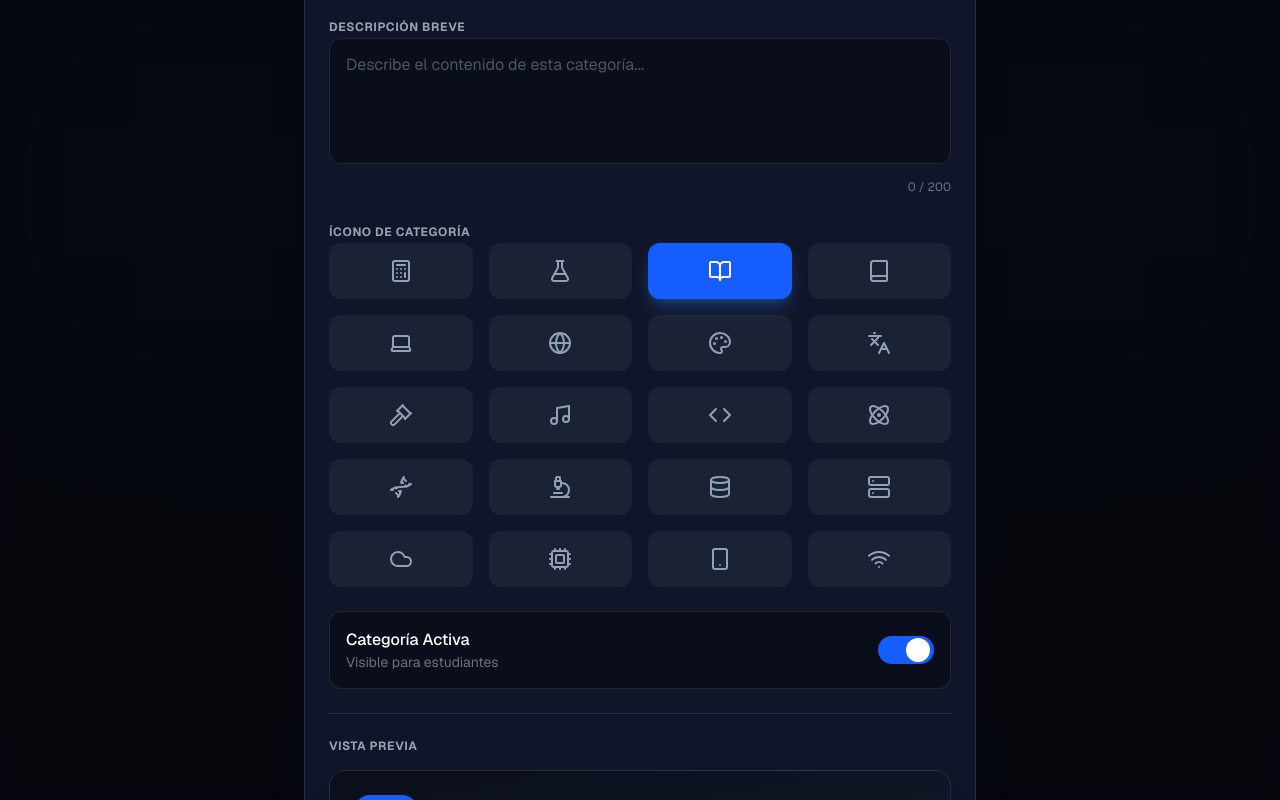
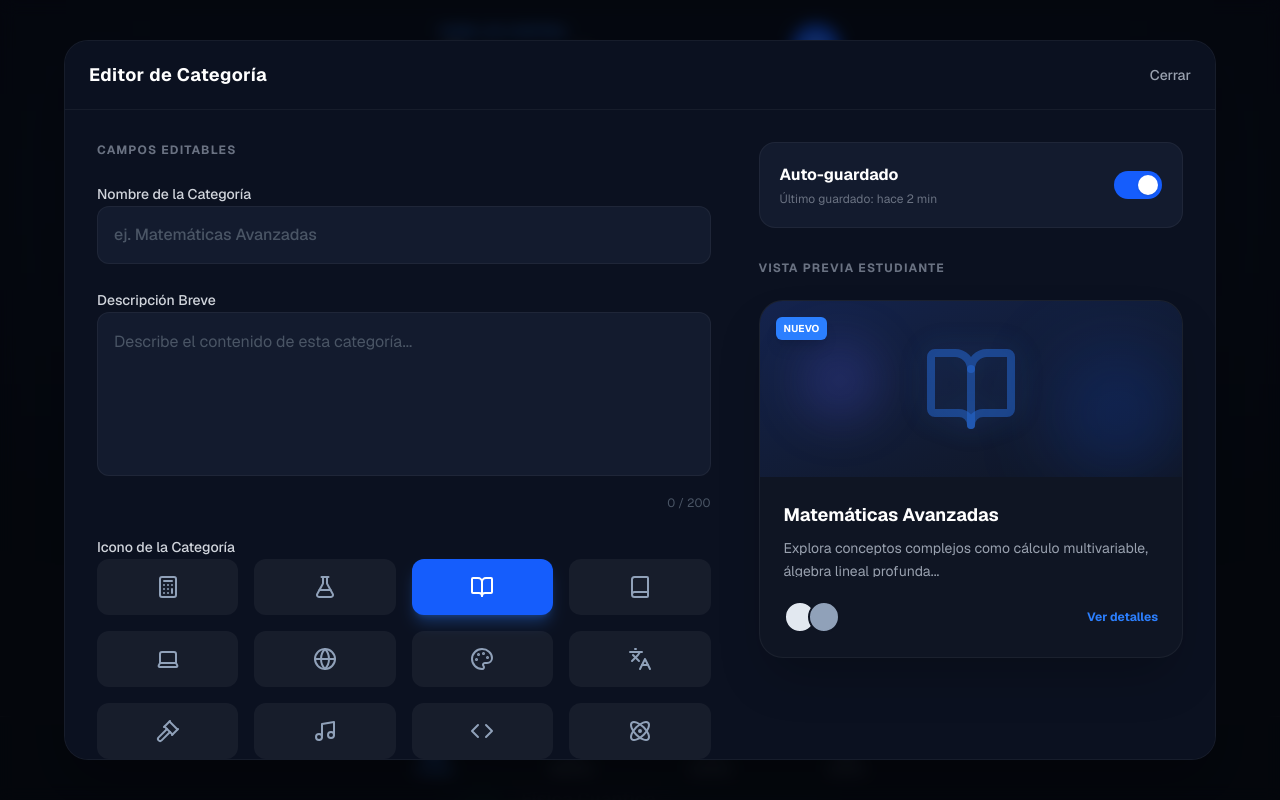
Before and after one commit to unerg-ortiz/edupractica-app, a Next.js app: page /1/admin/categories in a window 1280 px wide. Both pictures are taken after a click on the button 816 px from the left and 48 px from the top of the page. Shown: the top 800 px of the page. Built offline with nearby package versions, Linux system fonts and the light colour scheme.

Commit message:
feat: Add category administration page with a form for creating and editing categories.

```diff
--- a/app/[lang]/admin/categories/page.tsx
+++ b/app/[lang]/admin/categories/page.tsx
@@ -289,7 +289,7 @@ export default function AdminCategoriesPage() {
             {/* Modal Overlay for Form */}
             {isFormOpen && (
                 <div className="fixed inset-0 z-50 flex items-center justify-center p-4 bg-black/60 backdrop-blur-sm animate-in fade-in duration-200">
-                    <div className="w-full max-w-2xl animate-in zoom-in-95 duration-200">
+                    <div className="w-full max-w-2xl md:max-w-6xl animate-in zoom-in-95 duration-200 h-full md:h-auto flex flex-col justify-center">
                         <CategoryForm initialData={editingCategory} onClose={handleFormClose} />
                     </div>
                 </div>
--- a/components/admin/categories/CategoryForm.tsx
+++ b/components/admin/categories/CategoryForm.tsx
@@ -125,72 +125,85 @@ export const CategoryForm: React.FC<CategoryFormProps> = ({ initialData, onClose
 
     return (
         <>
-            <div className="bg-[#0f1629] text-white rounded-3xl w-full max-w-3xl mx-auto shadow-2xl border border-white/10 overflow-hidden">
+            <div className="bg-[#0b1120] text-white rounded-3xl w-full h-full md:h-auto md:max-h-[90vh] shadow-2xl border border-white/5 overflow-y-auto scrollbar-hide flex flex-col">
                 {/* Header */}
-                <div className="flex justify-between items-center p-6 border-b border-white/10 bg-gradient-to-b from-[#151b2d] to-[#0f1629]">
-                    <h2 className="text-2xl font-bold tracking-tight">
-                        {initialData ? t('editTitle') : t('newTitle')}
+                <div className="flex justify-between items-center px-6 py-5 border-b border-white/5 bg-[#0b1120] sticky top-0 z-10">
+                    <div className="flex items-center gap-3">
+                        <button onClick={onClose} className="md:hidden">
+                            <span className="text-xl">‹</span>
+                        </button>
+                        <h2 className="text-lg font-bold tracking-wide">
+                            {initialData ? t('editTitle') : 'Editor de Categoría'}
                         </h2>
+                    </div>
                     <button
                         onClick={onClose}
-                        className="p-2 hover:bg-white/10 rounded-full transition-colors"
+                        className="text-sm font-medium text-gray-400 hover:text-white transition-colors"
                     >
-                        <X className="w-6 h-6 text-gray-400" />
+                        {t('close')}
                     </button>
                 </div>
 
-                <form onSubmit={handleSubmit(onSubmitForm)} className="p-6 space-y-6">
+                <form onSubmit={handleSubmit(onSubmitForm)} className="flex-1 p-6 md:p-8">
+                    <div className="grid grid-cols-1 md:grid-cols-12 gap-8 lg:gap-12">
+
+                        {/* LEFT COLUMN - Editable Fields */}
+                        <div className="md:col-span-7 space-y-8">
+                            <div>
+                                <h3 className="text-xs font-bold text-gray-500 uppercase tracking-widest mb-6">
+                                    CAMPOS EDITABLES
+                                </h3>
+
                                 {/* Name Field */}
-                    <div className="space-y-2">
-                        <div className="flex justify-between items-center">
-                            <label className="text-xs font-bold text-gray-400 uppercase tracking-wider">
+                                <div className="space-y-3 mb-6">
+                                    <label className="text-sm font-medium text-gray-300">
                                         {t('nameLabel')}
                                     </label>
-                            <span className={clsx(
-                                "text-xs font-medium",
-                                (nameValue?.length || 0) > 45 ? "text-amber-400" : "text-gray-500"
-                            )}>
-                                {nameValue?.length || 0} / 50
-                            </span>
-                        </div>
+                                    <div className="relative group">
                                         <input
                                             {...register('name')}
                                             maxLength={50}
-                            className="w-full bg-[#0a0e1a] border border-white/10 rounded-xl px-4 py-3.5 text-white placeholder-gray-600 focus:outline-none focus:border-blue-500/50 focus:ring-2 focus:ring-blue-500/20 transition-all"
+                                            className="w-full bg-[#131b2e] border border-white/5 rounded-xl px-4 py-4 text-white placeholder-gray-600 focus:outline-none focus:border-blue-500/50 focus:ring-1 focus:ring-blue-500/50 transition-all font-medium"
                                             placeholder={t('namePlaceholder')}
                                         />
+                                        {!isDuplicate && !isCheckingDuplicate && nameValue && !errors.name && (
+                                            <div className="absolute right-4 top-1/2 -translate-y-1/2 w-5 h-5 bg-emerald-500 rounded-full flex items-center justify-center">
+                                                <Check className="w-3 h-3 text-[#0b1120] stroke-[3]" />
+                                            </div>
+                                        )}
+                                    </div>
+                                    {getValidationMessage()}
                                     {errors.name && (
-                            <p className="text-red-400 text-sm mt-2 flex items-center gap-2">
+                                        <p className="text-red-400 text-sm flex items-center gap-2">
                                             <AlertCircle className="w-4 h-4" />
                                             {errors.name.message}
                                         </p>
                                     )}
-                        {getValidationMessage()}
                                 </div>
 
                                 {/* Description Field */}
-                    <div className="space-y-2">
-                        <label className="text-xs font-bold text-gray-400 uppercase tracking-wider">
+                                <div className="space-y-3 mb-6">
+                                    <label className="text-sm font-medium text-gray-300">
                                         {t('descriptionLabel')}
                                     </label>
                                     <textarea
                                         {...register('description')}
-                            rows={4}
+                                        rows={5}
                                         maxLength={200}
-                            className="w-full bg-[#0a0e1a] border border-white/10 rounded-xl px-4 py-3.5 text-white placeholder-gray-600 focus:outline-none focus:border-blue-500/50 focus:ring-2 focus:ring-blue-500/20 transition-all resize-none"
+                                        className="w-full bg-[#131b2e] border border-white/5 rounded-xl px-4 py-4 text-white placeholder-gray-600 focus:outline-none focus:border-blue-500/50 focus:ring-1 focus:ring-blue-500/50 transition-all resize-none leading-relaxed"
                                         placeholder={t('descriptionPlaceholder')}
                                     />
                                     <div className="flex justify-end">
-                            <span className="text-xs text-gray-500">
+                                        <span className="text-xs text-gray-600">
                                             {descriptionValue?.length || 0} / 200
                                         </span>
                                     </div>
                                 </div>
 
-                    {/* Icon Picker */}
-                    <div className="space-y-2">
-                        <label className="text-xs font-bold text-gray-400 uppercase tracking-wider">
-                            {t('iconLabel')}
+                                {/* Icon Picker (Kept for functionality, though not in screenshot) */}
+                                <div className="space-y-3">
+                                    <label className="text-sm font-medium text-gray-300">
+                                        Icono de la Categoría
                                     </label>
                                     <Controller
                                         control={control}
@@ -203,68 +216,101 @@ export const CategoryForm: React.FC<CategoryFormProps> = ({ initialData, onClose
                                         )}
                                     />
                                 </div>
-
-                    {/* Active Toggle */}
-                    <div className="flex items-center justify-between p-4 bg-[#0a0e1a] rounded-xl border border-white/10">
-                        <div>
-                            <p className="font-medium text-white">{t('activeLabel')}</p>
-                            <p className="text-sm text-gray-500">{t('visibilityLabel')}</p>
-                        </div>
-                        <label className="relative inline-flex items-center cursor-pointer">
-                            <input
-                                type="checkbox"
-                                {...register('isActive')}
-                                className="sr-only peer"
-                            />
-                            <div className="w-14 h-7 bg-gray-700 peer-focus:outline-none peer-focus:ring-4 peer-focus:ring-blue-500/20 rounded-full peer peer-checked:after:translate-x-full peer-checked:after:border-white after:content-[''] after:absolute after:top-0.5 after:left-[4px] after:bg-white after:rounded-full after:h-6 after:w-6 after:transition-all peer-checked:bg-blue-600"></div>
-                        </label>
                             </div>
 
-                    {/* Preview Section */}
-                    <div className="pt-6 border-t border-white/10">
-                        <h3 className="text-xs font-bold text-gray-400 uppercase tracking-wider mb-4">
-                            {t('preview')}
+                            {/* Desktop Save Button Position (Bottom of Left Column) */}
+                            <div className="hidden md:block pt-8">
+                                <button
+                                    type="submit"
+                                    disabled={isDuplicate || isCheckingDuplicate || !isDirty}
+                                    className={clsx(
+                                        "px-8 py-4 rounded-xl font-bold transition-all shadow-lg flex items-center gap-2",
+                                        isDuplicate || isCheckingDuplicate || !isDirty
+                                            ? "bg-gray-800 text-gray-500 cursor-not-allowed"
+                                            : "bg-blue-600 hover:bg-blue-500 text-white shadow-blue-600/30 active:scale-[0.98]"
+                                    )}
+                                >
+                                    <span className="w-5 h-5 bg-white rounded flex items-center justify-center">
+                                        <div className="w-2.5 h-2.5 bg-blue-600 rounded-[1px]" />
+                                    </span>
+                                    {t('save')}
+                                </button>
+                            </div>
+                        </div>
+
+                        {/* RIGHT COLUMN - Stats & Preview */}
+                        <div className="md:col-span-5 space-y-8">
+
+                            {/* Auto-save Card */}
+                            <div className="bg-[#131b2e] rounded-2xl p-5 border border-white/5 flex items-center justify-between">
+                                <div>
+                                    <h4 className="font-bold text-white mb-1">Auto-guardado</h4>
+                                    <p className="text-xs text-gray-500">Último guardado: hace 2 min</p>
+                                </div>
+                                <div className="w-12 h-7 bg-blue-600 rounded-full relative cursor-pointer">
+                                    <div className="absolute top-1 right-1 w-5 h-5 bg-white rounded-full shadow-sm" />
+                                </div>
+                            </div>
+
+                            <div>
+                                <h3 className="text-xs font-bold text-gray-500 uppercase tracking-widest mb-6">
+                                    VISTA PREVIA ESTUDIANTE
                                 </h3>
-                        <div className="bg-gradient-to-br from-[#0a0e1a] to-[#151b2d] p-6 rounded-2xl border border-white/10 flex items-center gap-5 shadow-xl">
-                            <div className={clsx(
-                                "w-16 h-16 rounded-2xl flex items-center justify-center shadow-lg transition-all",
-                                isActiveValue ? "bg-blue-600 shadow-blue-600/30" : "bg-gray-700 shadow-black/20"
-                            )}>
-                                {IconPreview && <IconPreview className="w-8 h-8 text-white" />}
+
+                                {/* 3D Preview Card */}
+                                <div className="bg-[#0f1523] rounded-3xl overflow-hidden border border-white/5 shadow-2xl">
+                                    {/* Card Image Area */}
+                                    <div className="h-44 bg-gradient-to-br from-blue-900/40 to-[#0f1523] relative flex items-center justify-center overflow-hidden">
+                                        {/* Abstract Blue Shapes (CSS Shapes) */}
+                                        <div className="absolute right-0 bottom-0 w-32 h-32 bg-blue-600/20 rounded-full blur-2xl" />
+                                        <div className="absolute left-10 top-10 w-20 h-20 bg-indigo-500/20 rounded-full blur-xl" />
+
+                                        {/* Mock 3D Elements */}
+                                        <div className="relative z-10 w-full h-full flex items-center justify-center opacity-80">
+                                            {IconPreview ? <IconPreview className="w-24 h-24 text-blue-500/50 drop-shadow-[0_0_15px_rgba(59,130,246,0.5)]" /> : null}
                                         </div>
-                            <div className="flex-1 min-w-0">
-                                <h4 className="font-bold text-xl text-white mb-1 truncate">
-                                    {nameValue || t('previewName')}
+
+                                        <div className="absolute top-4 left-4 bg-blue-500 text-white text-[10px] font-bold px-2 py-1 rounded-md shadow-lg">
+                                            NUEVO
+                                        </div>
+                                    </div>
+
+                                    {/* Card Content */}
+                                    <div className="p-6">
+                                        <h4 className="text-lg font-bold text-white mb-2 truncate">
+                                            {nameValue || 'Matemáticas Avanzadas'}
                                         </h4>
-                                <p className="text-gray-400 text-sm line-clamp-2">
-                                    {descriptionValue || t('previewDescription')}
+                                        <p className="text-sm text-gray-400 leading-relaxed line-clamp-2 mb-6 h-10">
+                                            {descriptionValue || 'Explora conceptos complejos como cálculo multivariable, álgebra lineal profunda...'}
                                         </p>
+
+                                        <div className="flex items-center justify-between">
+                                            <div className="flex -space-x-2">
+                                                <div className="w-8 h-8 rounded-full bg-slate-200 border-2 border-[#0f1523]" />
+                                                <div className="w-8 h-8 rounded-full bg-slate-400 border-2 border-[#0f1523]" />
+                                            </div>
+                                            <span className="text-blue-500 text-xs font-bold hover:text-blue-400 cursor-pointer transition-colors">
+                                                Ver detalles
+                                            </span>
+                                        </div>
+                                    </div>
                                 </div>
                             </div>
                         </div>
 
-                    {/* Action Buttons */}
-                    <div className="flex gap-3 pt-4">
-                        <button
-                            type="button"
-                            onClick={onClose}
-                            className="flex-1 px-6 py-3.5 rounded-xl text-gray-300 font-bold hover:bg-white/5 transition-all border border-white/10"
-                        >
-                            {t('cancel')}
-                        </button>
+                    </div>
+
+                    {/* Mobile Only: Save Button (Sticky Bottom or just bottom) */}
+                    <div className="md:hidden pt-8">
                         <button
                             type="submit"
                             disabled={isDuplicate || isCheckingDuplicate || !isDirty}
-                            className={clsx(
-                                "flex-1 px-6 py-3.5 rounded-xl font-bold transition-all shadow-lg",
-                                isDuplicate || isCheckingDuplicate || !isDirty
-                                    ? "bg-gray-700 text-gray-500 cursor-not-allowed"
-                                    : "bg-gradient-to-r from-blue-600 to-blue-500 text-white shadow-blue-600/30 hover:shadow-blue-600/50 hover:scale-[1.02] active:scale-[0.98]"
-                            )}
+                            className="w-full py-4 rounded-xl font-bold bg-blue-600 hover:bg-blue-500 text-white shadow-lg shadow-blue-600/30 transition-all"
                         >
-                            {initialData ? t('save') : t('saveNew')}
+                            {t('save')}
                         </button>
                     </div>
+
                 </form>
             </div>
 
```
Lines whose indentation alone changed are shown as unchanged.
